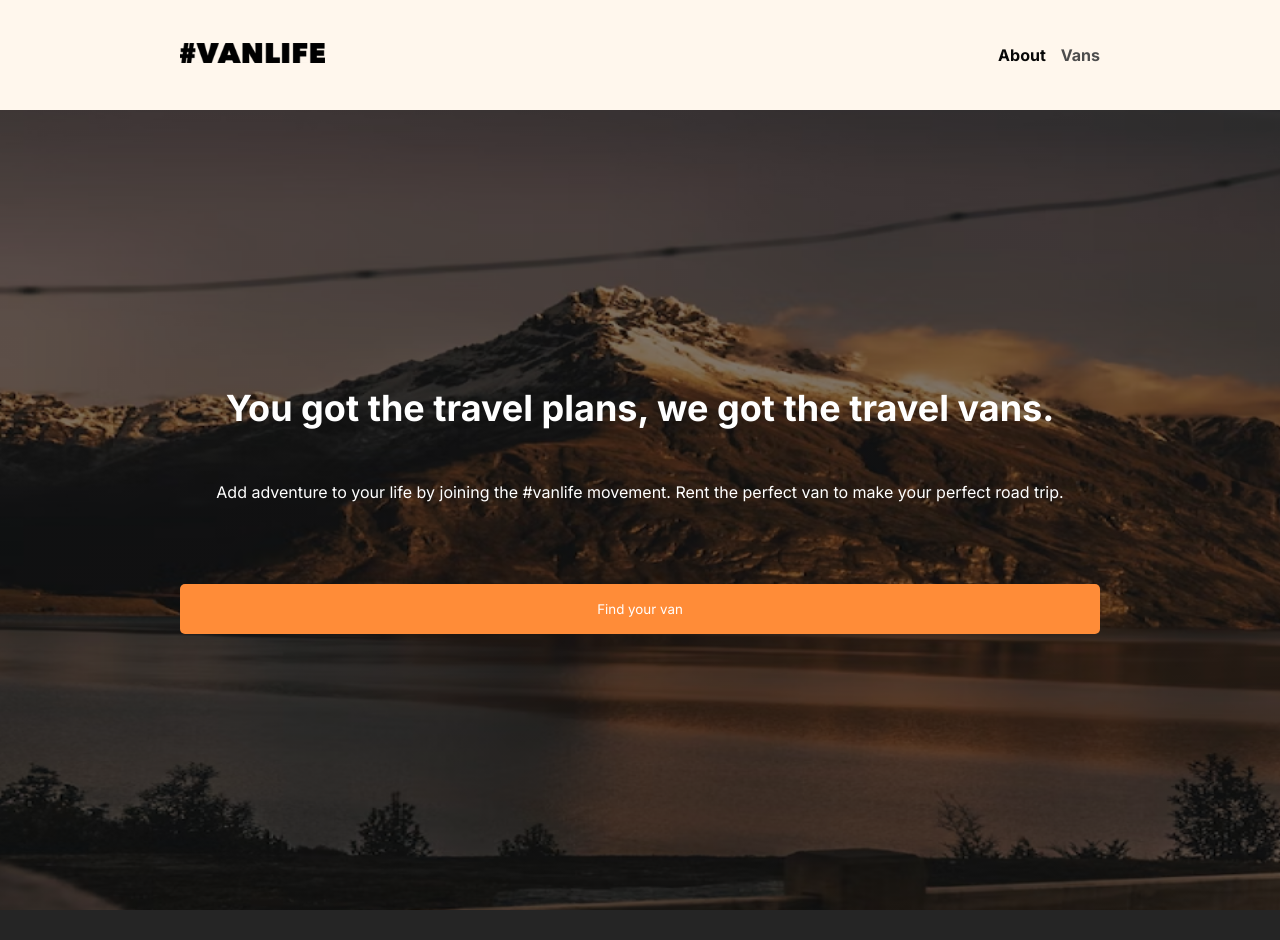
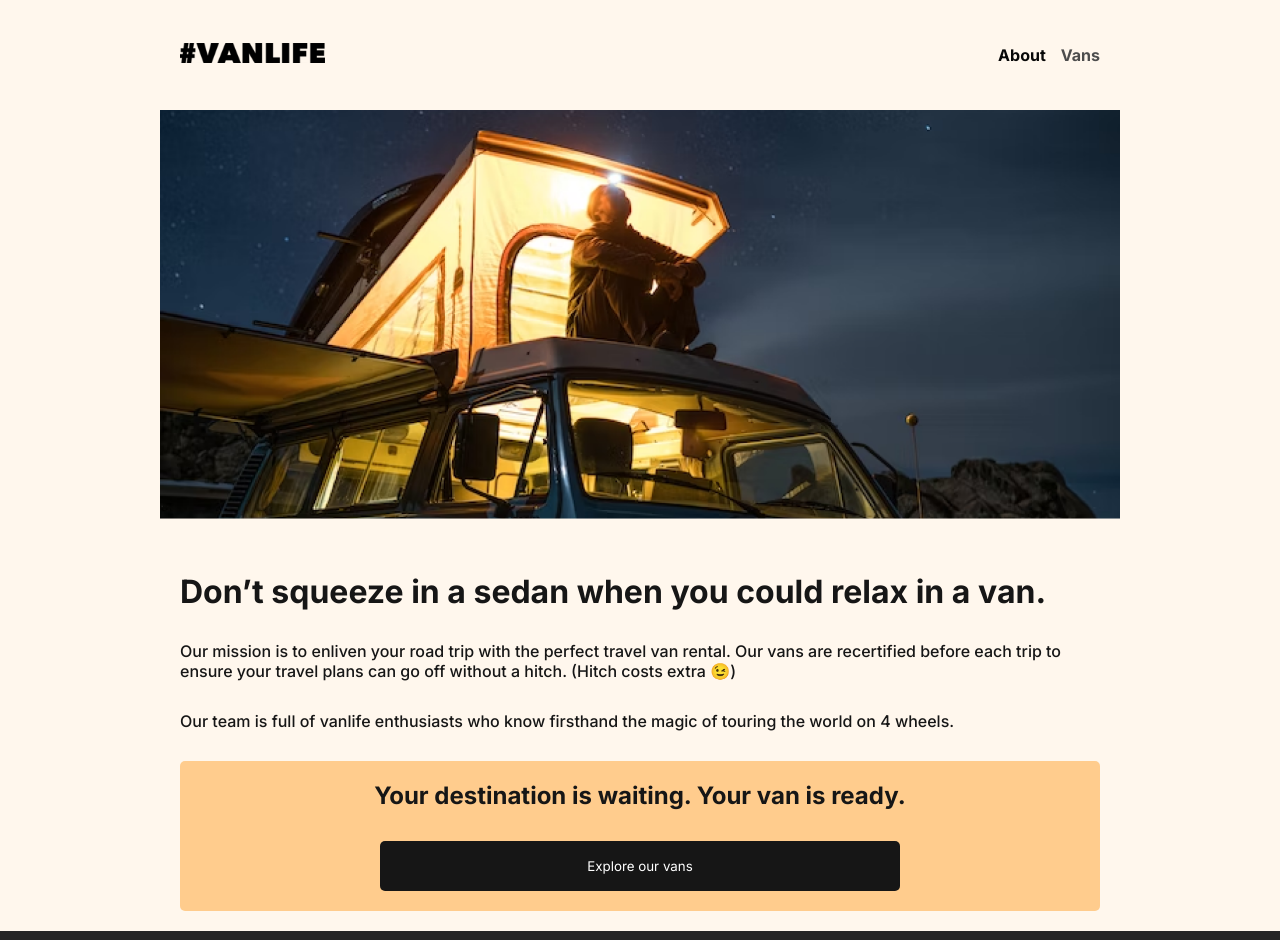
Before and after one commit to diegorpais/van-life, a React (Vite) app: page /about in a window 1280 px wide. Shown: the top 940 px of the page. Built offline with nearby package versions, Linux system fonts and the light colour scheme.

Commit message:
(us03): creating routes for pages and css tweaks for layout

```diff
--- a/src/App.tsx
+++ b/src/App.tsx
@@ -1,18 +1,19 @@
-import { BrowserRouter } from 'react-router-dom';
+import { BrowserRouter, Routes, Route } from 'react-router-dom';
 
-
-import Home from './pages/Home/Home.tsx';
-/* import About from './pages/About/About.tsx' */
-import Header from './components/Header/Header.tsx'
-import Footer from './components/Footer/Footer.tsx';
+import MainLayout from './components/MainLayout/MainLayout';
+import Home from './pages/Home/Home';
+import About from './pages/About/About';
 
 export default function App() {
   return (
     <>
       <BrowserRouter>
-        <Header />
-        <Home />
-        <Footer />
+        <Routes>
+          <Route path='/' element={<MainLayout />}>
+            <Route index element={<Home />} />
+            <Route path='about' element={<About />} />
+          </Route>
+        </Routes>
       </BrowserRouter>
     </>
   )
--- a/src/components/Footer/style.css
+++ b/src/components/Footer/style.css
@@ -1,5 +1,5 @@
 .footer-component {
-  height: 75px;
+  height: var(--footer-height);
   background-color: #252525;
   color: #aaaaaa;
   display: flex;
--- a/src/components/Header/style.css
+++ b/src/components/Header/style.css
@@ -1,8 +1,8 @@
 .header-component {
   width: 100%;
-  max-width: 960px;
+  max-width: var(--max-width-app);
   padding: 20px;
-  height: 110px;
+  height: var(--header-height);
   margin: 0 auto;
   display: flex;
   align-items: center;
--- /dev/null
+++ b/src/components/MainLayout/MainLayout.tsx
@@ -0,0 +1,14 @@
+import { Outlet } from 'react-router-dom';
+
+import Header from '../Header/Header';
+import Footer from '../Footer/Footer';
+
+export default function MainLayout() {
+  return (
+    <>
+      <Header />
+      <Outlet />
+      <Footer />
+    </>
+  )
+}
--- a/src/index.css
+++ b/src/index.css
@@ -1,5 +1,19 @@
 :root {
-  --background: #fff7ed;
+  --main-background: #fff7ed;
+
+  --nav-link: #4d4d4d;
+
+  --primary-btn-bg: #ff8c38;
+  --primary-btn-text: #fff;
+  --secondary-btn-bg: #161616;
+  --secondary-btn-text: #fff;
+
+  --text-primary: #161616;
+
+  --header-height: 110px;
+  --footer-height: 75px;
+
+  --max-width-app: 960px;
 }
 
 * {
@@ -14,7 +28,7 @@ html {
 }
 
 body {
-  background: var(--background);
+  background: var(--main-background);
   -webkit-font-smoothing: antialiased;
   font-family: 'Inter', sans-serif;
 }
@@ -25,6 +39,7 @@ textarea,
 button {
   font-family: 'Inter', sans-serif;
   font-weight: 400;
+  color: var(--text-primary);
 }
 
 button {
@@ -32,7 +47,7 @@ button {
 }
 
 nav a {
-  color: #4d4d4d;
+  color: var(--nav-link);
   text-decoration: none;
   font-size: 16px;
   line-height: 22px;
@@ -56,7 +71,7 @@ nav a.active {
 
 .container {
   width: 100%;
-  max-width: 960px;
+  max-width: var(--max-width-app);
   margin: 0 auto;
   padding: 20px;
 }
@@ -74,11 +89,11 @@ nav a.active {
 }
 
 .btn-primary {
-  background-color: #ff8c38;
-  color: #fff;
+  background-color: var(--primary-btn-bg);
+  color: var(--primary-btn-text);
 }
 
 .btn-secondary {
-  background-color: #161616;
-  color: #fff;
+  background-color: var(--secondary-btn-bg);
+  color: var(--primary-btn-text);
 }
--- a/src/pages/About/style.css
+++ b/src/pages/About/style.css
@@ -9,7 +9,7 @@
 
 .about-page header img {
   width: 100%;
-  max-width: 960px;
+  max-width: var(--max-width-app);
 }
 
 .about-description {
--- a/src/pages/Home/style.css
+++ b/src/pages/Home/style.css
@@ -2,7 +2,7 @@
   background-image: linear-gradient(rgba(0, 0, 0, 0.5), rgba(0, 0, 0, 0.5)),
     url('../../assets/images/hero-bg.png');
 
-  height: 100vh;
+  height: calc(100vh - var(--header-height) - var(--footer-height));
 
   background-position: center;
   background-repeat: no-repeat;
```
